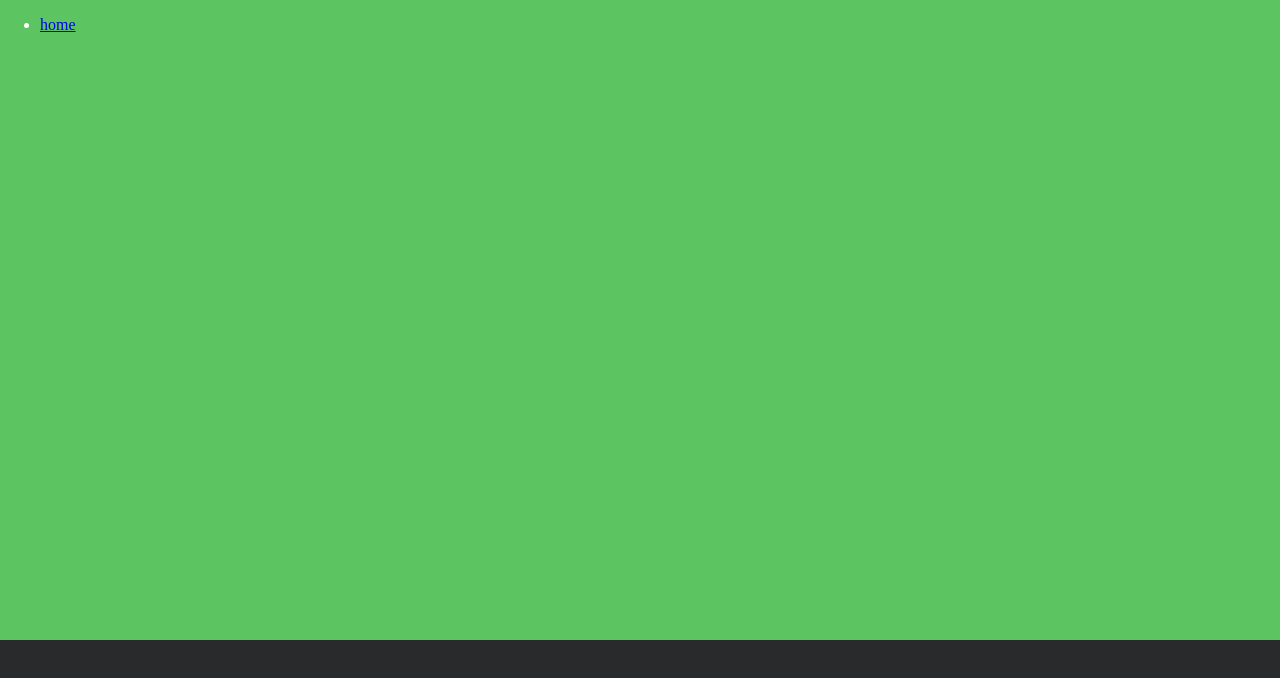
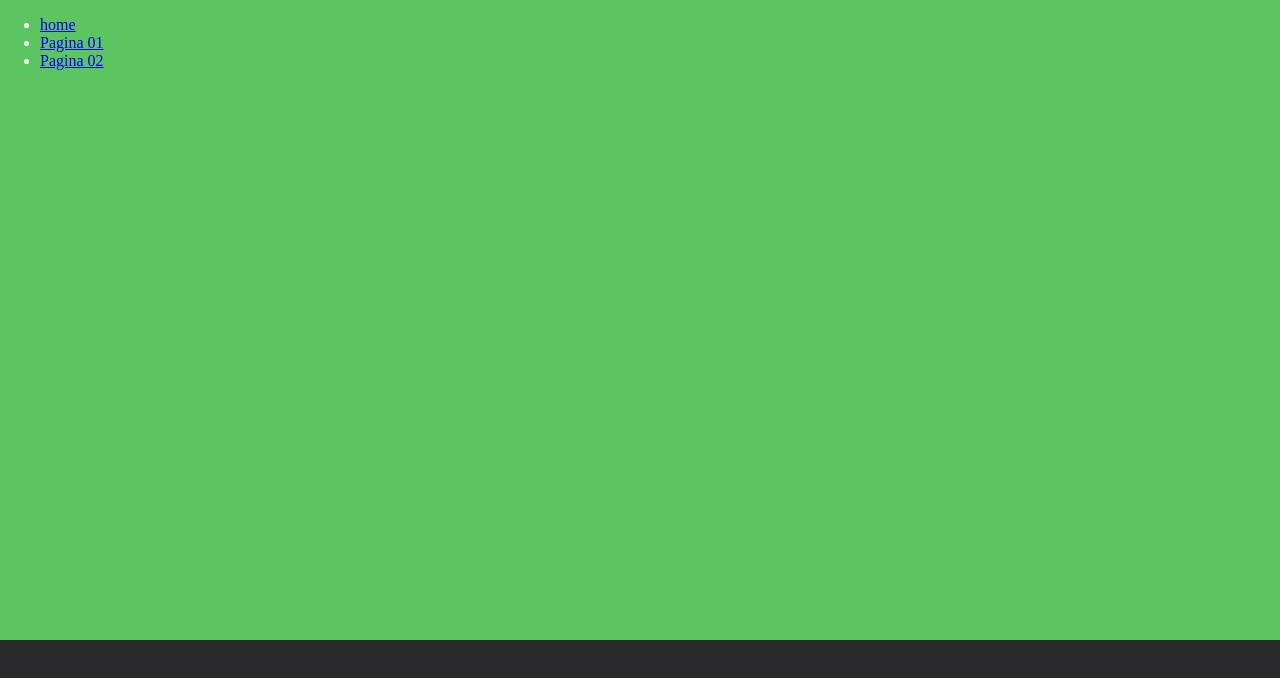
Before and after one commit to miyazakitech/primeiroa_2t, a plain HTML site: page pagina1.html in a window 1280 px wide. Drawn offline with Linux system fonts and the light colour scheme.

Commit message:
Add files via upload

```diff
--- a/pagina1.html
+++ b/pagina1.html
@@ -15,6 +15,8 @@
         <nav>
             <ul>
                 <li><a href="index.html">home</a></li>
+                <li> <a href="pagina1.html">Pagina 01</a></li>
+                <li> <a href="pagina2.html"> Pagina 02</a></li>
             </ul>
         </nav>
 
```
